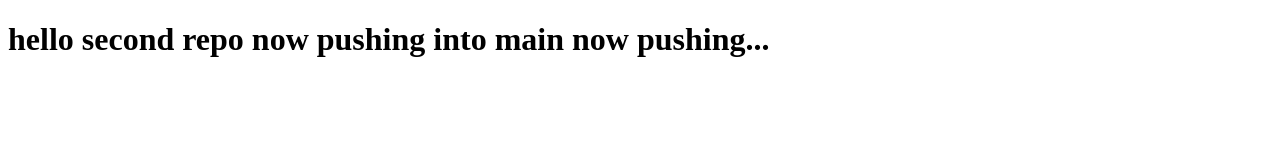
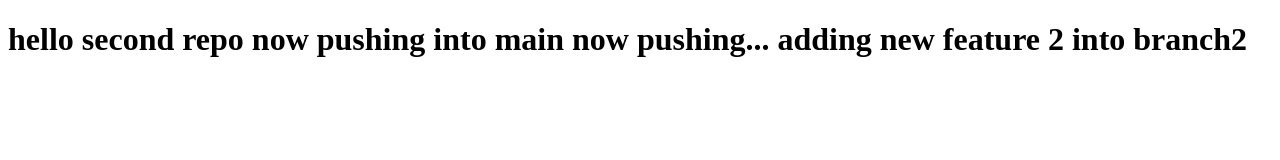
Before and after one commit to jainastha894/second-repo, a plain HTML site: page index.html in a window 1280 px wide. Drawn offline with Linux system fonts and the light colour scheme.

Commit message:
add feture2 in branch2

```diff
--- a/index.html
+++ b/index.html
@@ -9,6 +9,8 @@
     <h1>hello second repo
         now pushing into main
         now pushing...
+
+        adding new feature 2 into branch2
     </h1>
 </body>
 </html>
```
